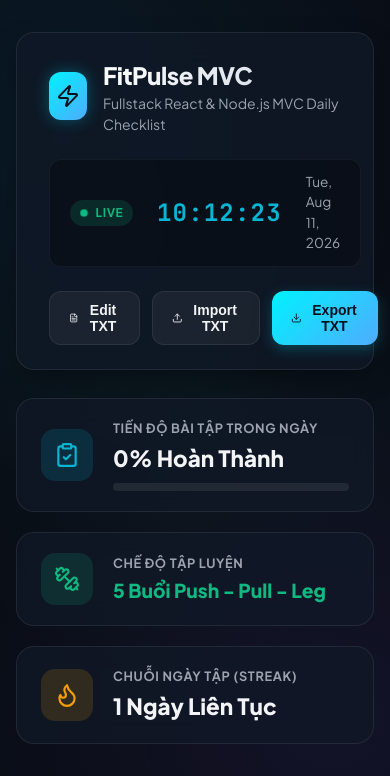
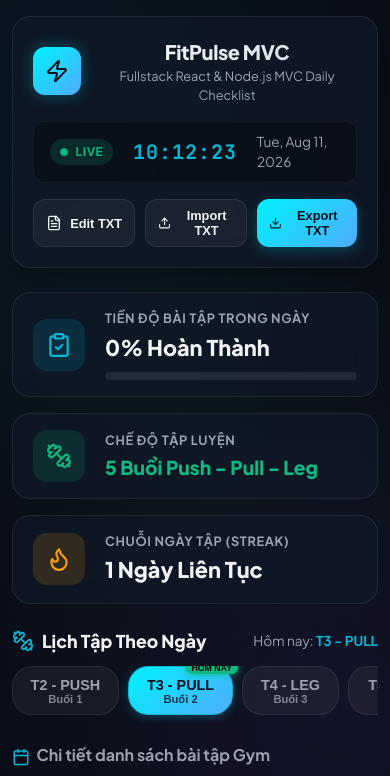
Before and after one commit to Ichtee/testfitness, a React (Vite) app in the folder frontend/: page / in a window 390 px wide. Shown: the top 776 px of the page. Built offline with nearby package versions, Linux system fonts and the light colour scheme; no server answers.

Commit message:
Optimize mobile responsive layout and touch target scaling

```diff
--- a/frontend/src/index.css
+++ b/frontend/src/index.css
@@ -47,7 +47,7 @@ body {
   background-attachment: fixed;
   color: var(--text-main);
   min-height: 100vh;
-  padding: 2rem 1rem;
+  padding: 1.5rem 1rem;
   line-height: 1.5;
 }
 
@@ -56,7 +56,7 @@ body {
   margin: 0 auto;
   display: flex;
   flex-direction: column;
-  gap: 1.75rem;
+  gap: 1.5rem;
 }
 
 /* Header & Live Clock */
@@ -71,7 +71,7 @@ header {
   justify-content: space-between;
   align-items: center;
   flex-wrap: wrap;
-  gap: 1.5rem;
+  gap: 1.25rem;
 }
 
 .header-brand {
@@ -90,6 +90,7 @@ header {
   justify-content: center;
   color: #04111d;
   box-shadow: 0 0 15px rgba(6, 182, 212, 0.4);
+  flex-shrink: 0;
 }
 
 .brand-text h1 {
@@ -109,7 +110,7 @@ header {
 .header-clock-box {
   display: flex;
   align-items: center;
-  gap: 1.5rem;
+  gap: 1.25rem;
   background: rgba(0, 0, 0, 0.3);
   padding: 0.75rem 1.25rem;
   border-radius: var(--radius-md);
@@ -128,6 +129,7 @@ header {
   border-radius: 20px;
   text-transform: uppercase;
   letter-spacing: 0.05em;
+  white-space: nowrap;
 }
 
 .pulse-dot {
@@ -154,15 +156,18 @@ header {
 
 .header-actions {
   display: flex;
-  gap: 0.75rem;
+  gap: 0.6rem;
+  flex-wrap: wrap;
 }
 
 /* Button Styles */
 .btn {
   display: inline-flex;
   align-items: center;
+  justify-content: center;
   gap: 0.5rem;
-  padding: 0.65rem 1.2rem;
+  padding: 0.65rem 1.1rem;
+  min-height: 42px;
   font-size: 0.875rem;
   font-weight: 600;
   border-radius: var(--radius-md);
@@ -171,6 +176,8 @@ header {
   color: var(--text-main);
   cursor: pointer;
   transition: var(--transition);
+  touch-action: manipulation;
+  user-select: none;
 }
 
 .btn:hover {
@@ -240,7 +247,7 @@ header {
 }
 
 .metric-value {
-  font-size: 1.4rem;
+  font-size: 1.35rem;
   font-weight: 800;
   margin-top: 0.2rem;
 }
@@ -261,108 +268,6 @@ header {
   transition: width 0.4s ease;
 }
 
-/* Water & Quick Action Bar */
-.widgets-row {
-  display: grid;
-  grid-template-columns: 2fr 1fr;
-  gap: 1.5rem;
-}
-
-@media (max-width: 900px) {
-  .widgets-row {
-    grid-template-columns: 1fr;
-  }
-}
-
-.widget-card {
-  background: var(--bg-card);
-  backdrop-filter: blur(12px);
-  border: 1px solid var(--border-color);
-  border-radius: var(--radius-lg);
-  padding: 1.5rem;
-  display: flex;
-  flex-direction: column;
-  gap: 1rem;
-}
-
-.widget-header {
-  display: flex;
-  justify-content: space-between;
-  align-items: center;
-}
-
-.widget-title {
-  font-size: 1.1rem;
-  font-weight: 700;
-  display: flex;
-  align-items: center;
-  gap: 0.6rem;
-}
-
-/* Water Tracker */
-.water-tracker-content {
-  display: flex;
-  align-items: center;
-  gap: 2rem;
-  flex-wrap: wrap;
-}
-
-.water-visual {
-  width: 80px;
-  height: 110px;
-  border: 3px solid rgba(6, 182, 212, 0.4);
-  border-radius: 14px 14px 20px 20px;
-  position: relative;
-  overflow: hidden;
-  background: rgba(0, 0, 0, 0.3);
-  display: flex;
-  align-items: flex-end;
-}
-
-.water-fill {
-  width: 100%;
-  background: linear-gradient(180deg, #00f2fe 0%, #0284c7 100%);
-  transition: height 0.5s cubic-bezier(0.4, 0, 0.2, 1);
-}
-
-.water-stats {
-  flex: 1;
-  display: flex;
-  flex-direction: column;
-  gap: 0.5rem;
-}
-
-.water-amount {
-  font-size: 1.75rem;
-  font-weight: 800;
-  color: var(--primary-cyan);
-}
-
-.water-buttons {
-  display: flex;
-  gap: 0.5rem;
-  margin-top: 0.5rem;
-}
-
-/* Interval Timer Widget */
-.timer-display {
-  font-family: 'JetBrains Mono', monospace;
-  font-size: 2.25rem;
-  font-weight: 700;
-  text-align: center;
-  color: var(--accent-emerald);
-  background: rgba(0, 0, 0, 0.3);
-  padding: 0.75rem;
-  border-radius: var(--radius-md);
-  border: 1px solid rgba(255, 255, 255, 0.05);
-}
-
-.timer-controls {
-  display: flex;
-  justify-content: center;
-  gap: 0.5rem;
-}
-
 /* Filters and Section Header */
 .section-header {
   display: flex;
@@ -373,21 +278,35 @@ header {
 }
 
 .section-title {
-  font-size: 1.35rem;
+  font-size: 1.25rem;
   font-weight: 800;
   display: flex;
   align-items: center;
 }
 
+/* Smooth Touch Scrolling Filter Pills */
 .filter-pills {
   display: flex;
-  gap: 0.5rem;
+  gap: 0.6rem;
   overflow-x: auto;
-  padding-bottom: 0.25rem;
+  padding-bottom: 0.5rem;
+  -webkit-overflow-scrolling: touch;
+  scrollbar-width: thin;
+  scrollbar-color: rgba(6, 182, 212, 0.4) transparent;
+}
+
+.filter-pills::-webkit-scrollbar {
+  height: 4px;
+}
+
+.filter-pills::-webkit-scrollbar-thumb {
+  background: rgba(6, 182, 212, 0.4);
+  border-radius: 4px;
 }
 
 .filter-pill {
   padding: 0.5rem 1rem;
+  min-height: 40px;
   font-size: 0.85rem;
   font-weight: 600;
   border-radius: 20px;
@@ -397,6 +316,8 @@ header {
   cursor: pointer;
   transition: var(--transition);
   white-space: nowrap;
+  flex-shrink: 0;
+  touch-action: manipulation;
 }
 
 .filter-pill:hover {
@@ -426,7 +347,7 @@ header {
   border-radius: var(--radius-lg);
   padding: 1.25rem 1.5rem;
   display: grid;
-  grid-template-columns: 110px 1fr auto;
+  grid-template-columns: 1fr auto;
   align-items: center;
   gap: 1.25rem;
   transition: var(--transition);
@@ -434,32 +355,9 @@ header {
   overflow: hidden;
 }
 
-@media (max-width: 640px) {
-  .task-card {
-    grid-template-columns: 1fr;
-    gap: 0.75rem;
-  }
-}
-
 .task-card:hover {
   border-color: rgba(255, 255, 255, 0.18);
   background: var(--bg-card-hover);
-}
-
-.task-card.active-now {
-  border: 1px solid var(--primary-cyan);
-  box-shadow: 0 0 20px rgba(6, 182, 212, 0.25);
-  background: var(--bg-card-active);
-}
-
-.task-card.active-now::before {
-  content: '';
-  position: absolute;
-  left: 0;
-  top: 0;
-  bottom: 0;
-  width: 4px;
-  background: var(--primary-gradient);
 }
 
 .task-card.completed {
@@ -472,37 +370,6 @@ header {
   color: var(--text-muted);
 }
 
-.task-time-box {
-  display: flex;
-  flex-direction: column;
-  align-items: flex-start;
-}
-
-.task-time {
-  font-family: 'JetBrains Mono', monospace;
-  font-size: 1.1rem;
-  font-weight: 700;
-  color: var(--primary-cyan);
-}
-
-.active-tag {
-  font-size: 0.65rem;
-  font-weight: 800;
-  color: #00f2fe;
-  background: rgba(6, 182, 212, 0.2);
-  padding: 0.15rem 0.4rem;
-  border-radius: 4px;
-  text-transform: uppercase;
-  margin-top: 0.25rem;
-  letter-spacing: 0.05em;
-  animation: blink 1.5s infinite alternate;
-}
-
-@keyframes blink {
-  from { opacity: 0.6; }
-  to { opacity: 1; }
-}
-
 .task-content {
   display: flex;
   flex-direction: column;
@@ -510,7 +377,7 @@ header {
 }
 
 .task-title {
-  font-size: 1.05rem;
+  font-size: 1.1rem;
   font-weight: 700;
   color: var(--text-main);
 }
@@ -518,7 +385,7 @@ header {
 .task-meta {
   display: flex;
   align-items: center;
-  gap: 0.75rem;
+  gap: 0.6rem;
   flex-wrap: wrap;
   font-size: 0.8rem;
 }
@@ -555,8 +422,8 @@ header {
 }
 
 .custom-checkbox {
-  width: 28px;
-  height: 28px;
+  width: 32px;
+  height: 32px;
   border-radius: 8px;
   border: 2px solid var(--border-glow);
   background: rgba(0, 0, 0, 0.2);
@@ -565,8 +432,10 @@ header {
   justify-content: center;
   cursor: pointer;
   transition: var(--transition);
-  font-size: 1rem;
+  font-size: 1.1rem;
   color: transparent;
+  touch-action: manipulation;
+  flex-shrink: 0;
 }
 
 .task-card.completed .custom-checkbox {
@@ -580,19 +449,19 @@ header {
   transform: scale(1.05);
 }
 
-/* Modal for File Editor */
+/* Modal for File & Exercise Editor */
 .modal-overlay {
   position: fixed;
   top: 0;
   left: 0;
   right: 0;
   bottom: 0;
-  background: rgba(0, 0, 0, 0.8);
+  background: rgba(0, 0, 0, 0.85);
   backdrop-filter: blur(8px);
   display: flex;
   align-items: center;
   justify-content: center;
-  padding: 1.5rem;
+  padding: 1rem;
   z-index: 100;
   opacity: 0;
   pointer-events: none;
@@ -609,8 +478,10 @@ header {
   border: 1px solid var(--border-color);
   border-radius: var(--radius-lg);
   width: 100%;
-  max-width: 750px;
-  padding: 2rem;
+  max-width: 680px;
+  max-height: 88vh;
+  overflow-y: auto;
+  padding: 1.5rem;
   display: flex;
   flex-direction: column;
   gap: 1.25rem;
@@ -620,11 +491,12 @@ header {
 .modal-header {
   display: flex;
   justify-content: space-between;
-  align-items: center;
+  align-items: flex-start;
+  gap: 1rem;
 }
 
 .modal-header h2 {
-  font-size: 1.35rem;
+  font-size: 1.25rem;
   font-weight: 700;
   display: flex;
   align-items: center;
@@ -633,14 +505,14 @@ header {
 
 .txt-editor {
   width: 100%;
-  height: 320px;
+  height: 300px;
   background: #090d16;
   border: 1px solid var(--border-color);
   border-radius: var(--radius-md);
   padding: 1rem;
   color: #00f2fe;
   font-family: 'JetBrains Mono', monospace;
-  font-size: 0.9rem;
+  font-size: 0.875rem;
   resize: vertical;
   line-height: 1.6;
 }
@@ -654,6 +526,7 @@ header {
   display: flex;
   justify-content: flex-end;
   gap: 0.75rem;
+  flex-wrap: wrap;
 }
 
 .empty-state {
@@ -664,3 +537,101 @@ header {
   border: 1px dashed var(--border-color);
   color: var(--text-muted);
 }
+
+/* ========================================================
+   MOBILE RESPONSIVE BREAKPOINTS (Smartphones & Tablets)
+   ======================================================== */
+
+/* Tablet & Mobile Landscape (< 768px) */
+@media (max-width: 768px) {
+  body {
+    padding: 1rem 0.75rem;
+  }
+
+  header {
+    flex-direction: column;
+    align-items: stretch;
+    padding: 1.25rem;
+    gap: 1rem;
+  }
+
+  .header-brand {
+    justify-content: center;
+    text-align: center;
+  }
+
+  .header-clock-box {
+    justify-content: center;
+    padding: 0.6rem 1rem;
+  }
+
+  .header-actions {
+    width: 100%;
+    justify-content: space-between;
+  }
+
+  .header-actions .btn {
+    flex: 1;
+    padding: 0.5rem 0.75rem;
+    font-size: 0.8rem;
+    min-height: 40px;
+  }
+
+  .metrics-grid {
+    grid-template-columns: 1fr;
+    gap: 1rem;
+  }
+
+  .metric-card {
+    padding: 1rem 1.25rem;
+  }
+
+  .task-card {
+    padding: 1rem 1.1rem;
+    gap: 0.75rem;
+  }
+
+  .task-title {
+    font-size: 1rem;
+  }
+
+  .modal-container {
+    padding: 1.25rem;
+    width: 95vw;
+  }
+}
+
+/* Small Smartphone Viewport (< 480px) */
+@media (max-width: 480px) {
+  .brand-text h1 {
+    font-size: 1.25rem;
+  }
+
+  .brand-text p {
+    font-size: 0.8rem;
+  }
+
+  .clock-display {
+    font-size: 1.25rem;
+  }
+
+  .section-title {
+    font-size: 1.1rem;
+  }
+
+  .filter-pill {
+    padding: 0.45rem 0.85rem;
+    font-size: 0.8rem;
+  }
+
+  .task-card {
+    grid-template-columns: 1fr auto;
+    align-items: flex-start;
+  }
+
+  .custom-checkbox {
+    width: 28px;
+    height: 28px;
+    font-size: 0.95rem;
+  }
+}
```
